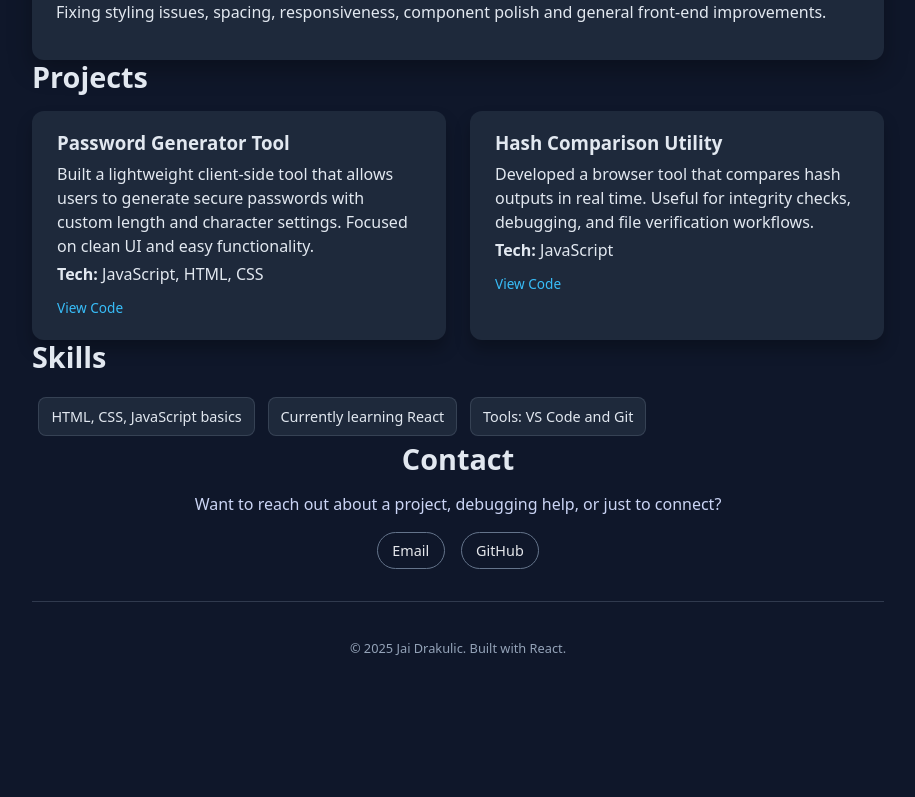
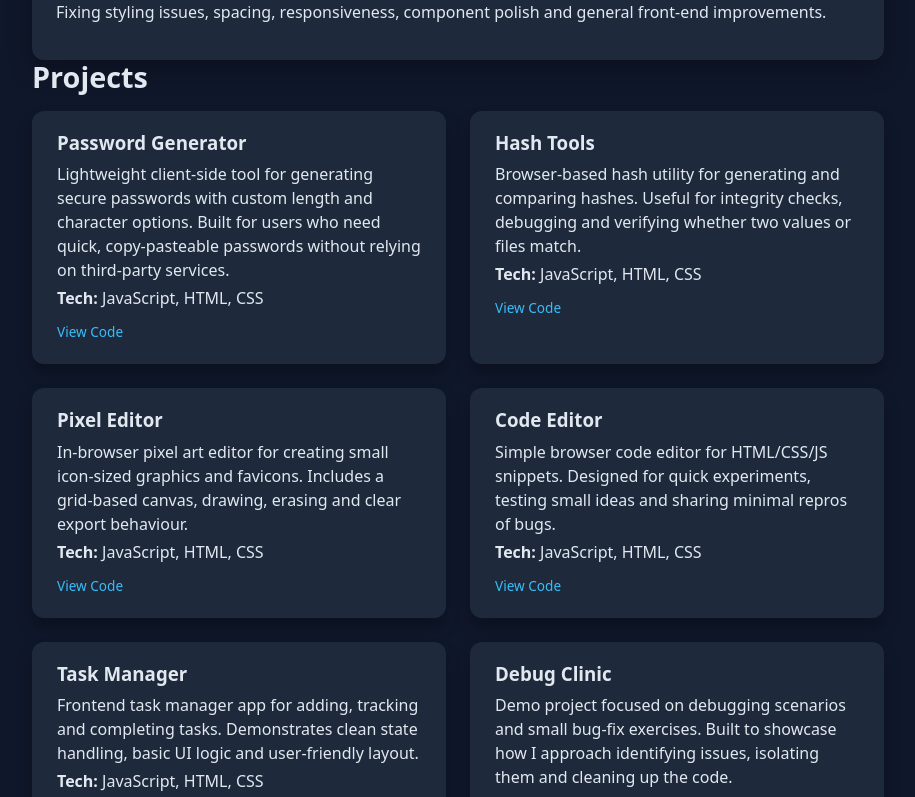
Before and after one commit to SUDO-j182/Portfolio-Site-v2, a React (Vite) app: page / in a window 1280 px wide. Shown: the part 1160-1957 px from the top of the page, without its empty margins (182-1097 px from the left). Before the commit the page ends 1895 px from the top, so only its background shows below. Built offline with nearby package versions, Linux system fonts and the light colour scheme.

Commit message:
Added full project list with Github links

```diff
--- a/src/components/projects.jsx
+++ b/src/components/projects.jsx
@@ -1,16 +1,60 @@
 const projects = [
   {
-  title: "Password Generator Tool",
-  description: "Built a lightweight client-side tool that allows users to generate secure passwords with custom length and character settings. Focused on clean UI and easy functionality.",
-  tech: ["JavaScript", "HTML", "CSS"],
-  link: "https://github.com/YOURUSERNAME/password-generator-v1"
-},
-{
-  title: "Hash Comparison Utility",
-  description: "Developed a browser tool that compares hash outputs in real time. Useful for integrity checks, debugging, and file verification workflows.",
-  tech: ["JavaScript"],
-  link: "https://github.com/YOURUSERNAME/hash-comparison-tool"
-}
+    title: "Password Generator",
+    description:
+      "Lightweight client-side tool for generating secure passwords with custom length and character options. Built for users who need quick, copy-pasteable passwords without relying on third-party services.",
+    tech: ["JavaScript", "HTML", "CSS"],
+    link: "https://github.com/SUDO-j182/password-generator-v1",
+  },
+  {
+    title: "Hash Tools",
+    description:
+      "Browser-based hash utility for generating and comparing hashes. Useful for integrity checks, debugging and verifying whether two values or files match.",
+    tech: ["JavaScript", "HTML", "CSS"],
+    link: "https://github.com/SUDO-j182/hash-tools-v1",
+  },
+  {
+    title: "Pixel Editor",
+    description:
+      "In-browser pixel art editor for creating small icon-sized graphics and favicons. Includes a grid-based canvas, drawing, erasing and clear export behaviour.",
+    tech: ["JavaScript", "HTML", "CSS"],
+    link: "https://github.com/SUDO-j182/pixel-editor-v1",
+  },
+  {
+    title: "Code Editor",
+    description:
+      "Simple browser code editor for HTML/CSS/JS snippets. Designed for quick experiments, testing small ideas and sharing minimal repros of bugs.",
+    tech: ["JavaScript", "HTML", "CSS"],
+    link: "https://github.com/SUDO-j182/code-editor-v1",
+  },
+  {
+    title: "Task Manager",
+    description:
+      "Frontend task manager app for adding, tracking and completing tasks. Demonstrates clean state handling, basic UI logic and user-friendly layout.",
+    tech: ["JavaScript", "HTML", "CSS"],
+    link: "https://github.com/SUDO-j182/task-manager-v1",
+  },
+  {
+    title: "Debug Clinic",
+    description:
+      "Demo project focused on debugging scenarios and small bug-fix exercises. Built to showcase how I approach identifying issues, isolating them and cleaning up the code.",
+    tech: ["JavaScript", "HTML", "CSS"],
+    link: "https://github.com/SUDO-j182/debug-clinic-v1",
+  },
+  {
+    title: "Utility Suite",
+    description:
+      "Collection of small browser utilities (converters, generators and helpers) grouped into a single interface. Shows an ability to bundle multiple focused tools into one clean UI.",
+    tech: ["JavaScript", "HTML", "CSS"],
+    link: "https://github.com/SUDO-j182/utility-suite-v1",
+  },
+  {
+    title: "GhostRead AI (v1 prototype)",
+    description:
+      "Early prototype of a text-analysis assistant interface. Experimental UI and workflow around analysing content and presenting structured output.",
+    tech: ["JavaScript", "HTML", "CSS"],
+    link: "https://github.com/SUDO-j182/ghostRead-ai-v1",
+  },
 ];
 
 
```
